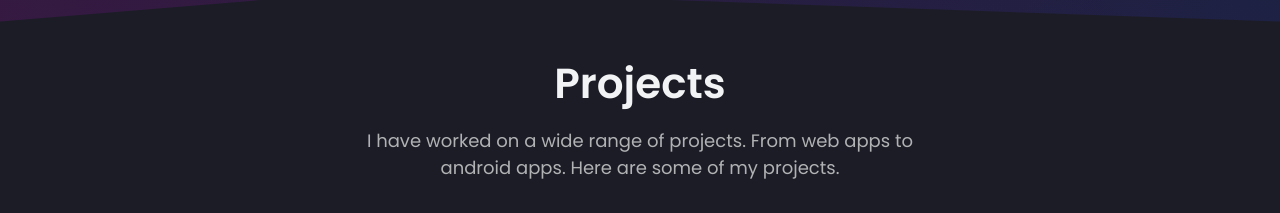
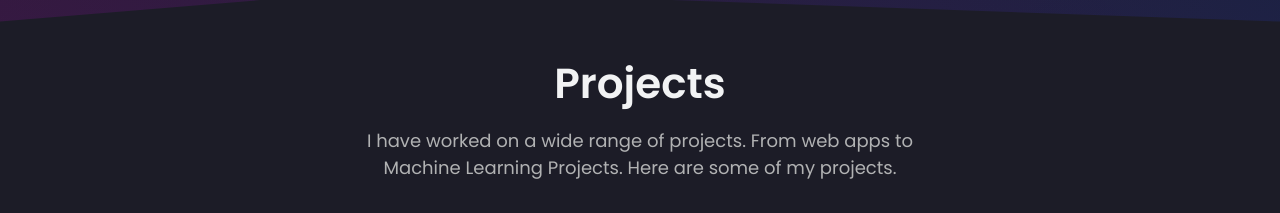
Before and after one commit to yekaditya15/Portfolio, a React (Create React App) app: page / in a window 1280 px wide. Shown: the part 1640-1853 px from the top of the page. Built offline with nearby package versions, Linux system fonts and the light colour scheme.

Commit message:
desctiption change

```diff
--- a/src/components/Projects/index.js
+++ b/src/components/Projects/index.js
@@ -20,8 +20,8 @@ const Projects = ({ openModal, setOpenModal }) => {
       <Wrapper>
         <Title>Projects</Title>
         <Desc>
-          I have worked on a wide range of projects. From web apps to android
-          apps. Here are some of my projects.
+          I have worked on a wide range of projects. From web apps to Machine
+          Learning Projects. Here are some of my projects.
         </Desc>
         <ToggleButtonGroup>
           {toggle === "all" ? (
```
